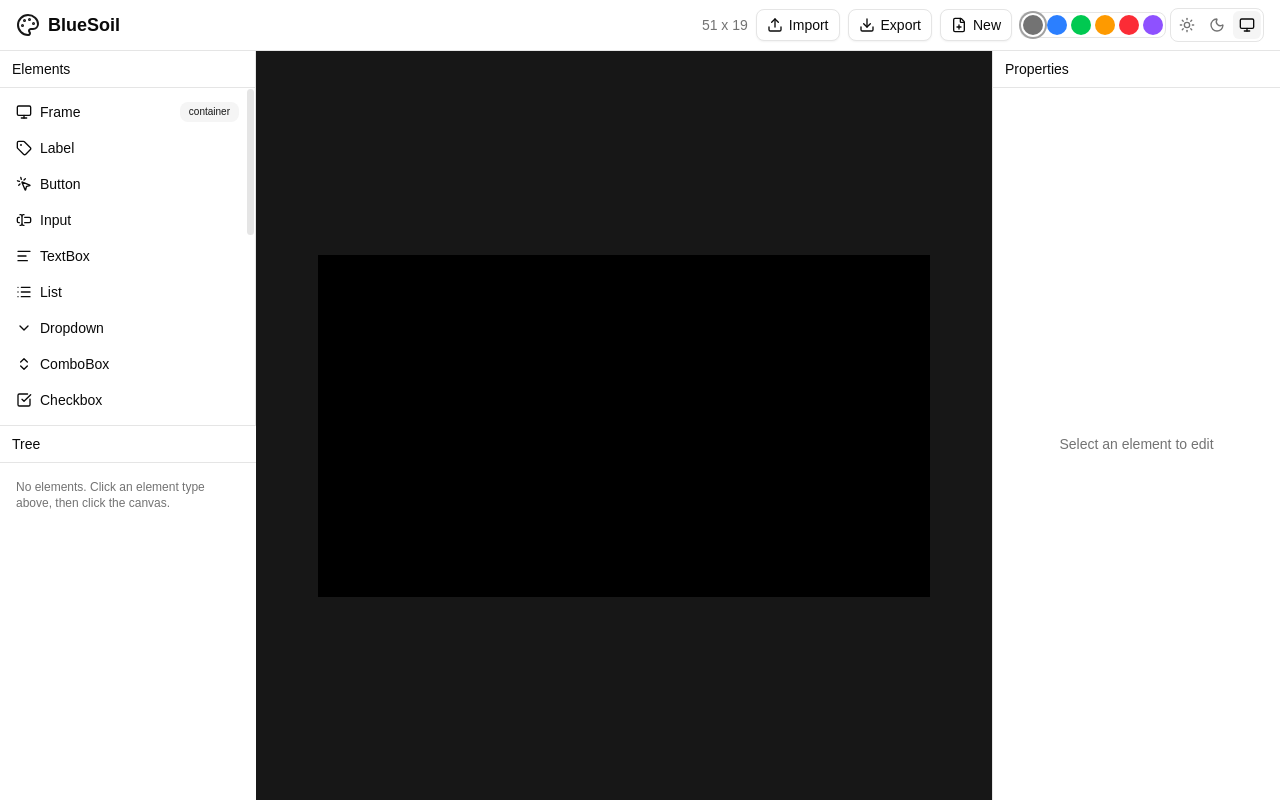
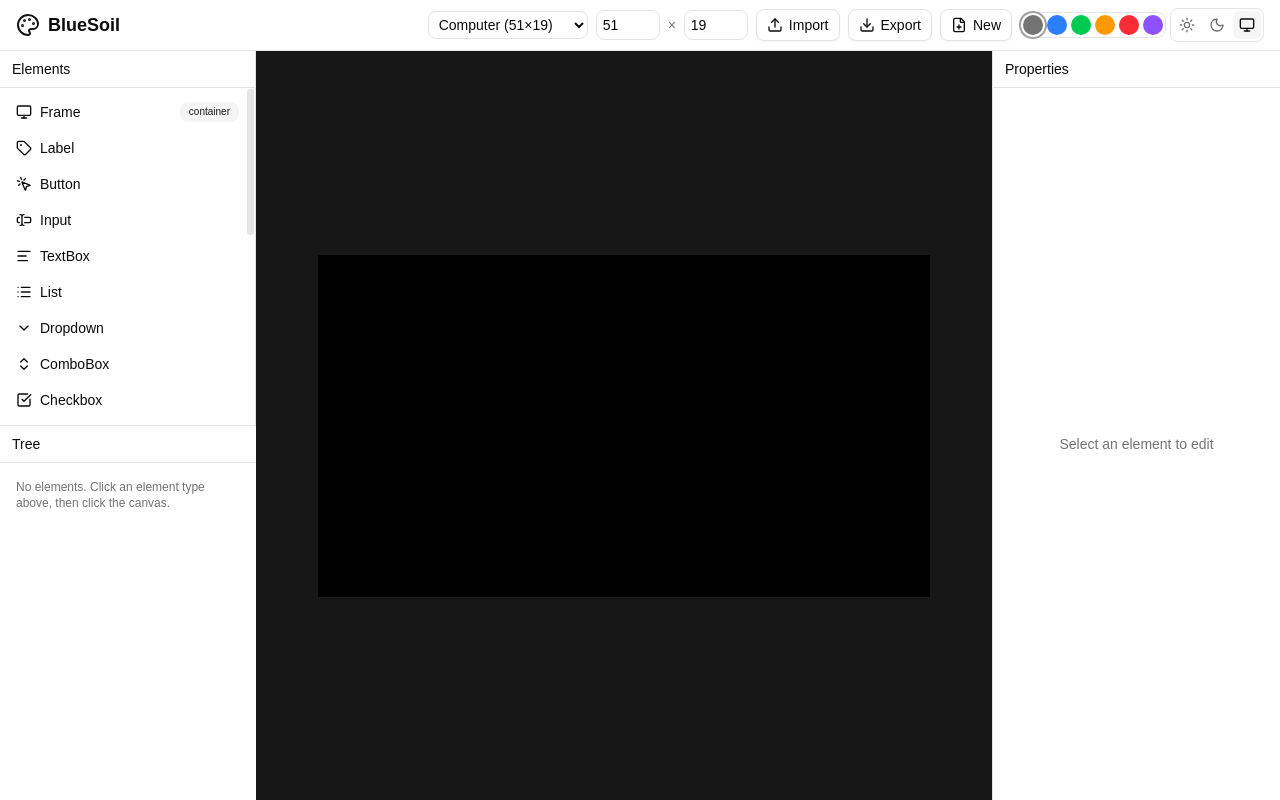
Before and after one commit to cuebitt/bluesoil, a React (Vite) app: page / in a window 1280 px wide. Built offline with nearby package versions, Linux system fonts and the light colour scheme.

Commit message:
feat: add terminal size presets

```diff
--- a/src/components/canvas/TerminalCanvas.tsx
+++ b/src/components/canvas/TerminalCanvas.tsx
@@ -9,7 +9,6 @@ import {
   CELL_WIDTH,
   CELL_HEIGHT,
 } from "@/lib/terminal-renderer";
-import { TERMINAL_WIDTH, TERMINAL_HEIGHT } from "@/lib/palette-colors";
 import {
   ELEMENT_DEFS,
   findElementById,
@@ -72,15 +71,17 @@ export function TerminalCanvas() {
   const duplicateElement = useEditorStore((s) => s.duplicateElement);
   const copy = useEditorStore((s) => s.copy);
   const removeElement = useEditorStore((s) => s.removeElement);
+  const terminalWidth = useEditorStore((s) => s.terminalWidth);
+  const terminalHeight = useEditorStore((s) => s.terminalHeight);
 
   const getScale = useCallback(() => {
     if (!wrapperRef.current) return 1;
     const availW = wrapperRef.current.clientWidth - 8;
     const availH = wrapperRef.current.clientHeight - 8;
-    const termW = TERMINAL_WIDTH * CELL_WIDTH;
-    const termH = TERMINAL_HEIGHT * CELL_HEIGHT;
+    const termW = terminalWidth * CELL_WIDTH;
+    const termH = terminalHeight * CELL_HEIGHT;
     return Math.max(1, Math.min(Math.floor(availW / termW), Math.floor(availH / termH)));
-  }, []);
+  }, [terminalWidth, terminalHeight]);
 
   const draw = useCallback(() => {
     const canvas = canvasRef.current;
@@ -89,8 +90,8 @@ export function TerminalCanvas() {
     if (!ctx) return;
 
     const scale = getScale();
-    const width = TERMINAL_WIDTH * CELL_WIDTH * scale + 8;
-    const height = TERMINAL_HEIGHT * CELL_HEIGHT * scale + 8;
+    const width = terminalWidth * CELL_WIDTH * scale + 8;
+    const height = terminalHeight * CELL_HEIGHT * scale + 8;
 
     canvas.width = width;
     canvas.height = height;
@@ -98,7 +99,7 @@ export function TerminalCanvas() {
     canvas.style.height = `${height}px`;
     ctx.imageSmoothingEnabled = false;
 
-    const grid = renderToGrid(elements);
+    const grid = renderToGrid(elements, terminalWidth, terminalHeight);
     drawGrid(ctx, grid, scale);
 
     if (selectedId) {
@@ -120,7 +121,7 @@ export function TerminalCanvas() {
         ctx.setLineDash([]);
       }
     }
-  }, [elements, selectedId, getScale]);
+  }, [elements, selectedId, getScale, terminalWidth, terminalHeight]);
 
   const load = useCallback(() => {
     setFontError(null);
@@ -148,9 +149,15 @@ export function TerminalCanvas() {
       const canvas = canvasRef.current;
       if (!canvas) return null;
       const rect = canvas.getBoundingClientRect();
-      return pixelToCell(e.clientX - rect.left, e.clientY - rect.top, getScale());
+      return pixelToCell(
+        e.clientX - rect.left,
+        e.clientY - rect.top,
+        getScale(),
+        terminalWidth,
+        terminalHeight,
+      );
     },
-    [getScale],
+    [getScale, terminalWidth, terminalHeight],
   );
 
   const handleMouseDown = useCallback(
@@ -202,16 +209,16 @@ export function TerminalCanvas() {
       const h = (el.attributes.height as number) || 3;
       const nx = Math.min(
         Math.max(drag.origX + (cell.x - drag.startCellX), 1),
-        TERMINAL_WIDTH - w + 1,
+        terminalWidth - w + 1,
       );
       const ny = Math.min(
         Math.max(drag.origY + (cell.y - drag.startCellY), 1),
-        TERMINAL_HEIGHT - h + 1,
+        terminalHeight - h + 1,
       );
       updateAttribute(drag.id, "x", nx);
       updateAttribute(drag.id, "y", ny);
     },
-    [activeTool, cellFromEvent, elements, select, updateAttribute],
+    [activeTool, cellFromEvent, elements, select, updateAttribute, terminalWidth, terminalHeight],
   );
 
   const endDrag = useCallback(() => {
@@ -227,7 +234,7 @@ export function TerminalCanvas() {
       const px = e.clientX - rect.left;
       const py = e.clientY - rect.top;
       const scale = getScale();
-      const cell = pixelToCell(px, py, scale);
+      const cell = pixelToCell(px, py, scale, terminalWidth, terminalHeight);
       if (!cell) return;
 
       if (activeTool) {
@@ -242,7 +249,7 @@ export function TerminalCanvas() {
         select(hit ? hit.id : null);
       }
     },
-    [activeTool, elements, addElement, select, getScale],
+    [activeTool, elements, addElement, select, getScale, terminalWidth, terminalHeight],
   );
 
   const handleContextMenu = useCallback(
@@ -251,7 +258,13 @@ export function TerminalCanvas() {
       const canvas = canvasRef.current;
       if (!canvas) return;
       const rect = canvas.getBoundingClientRect();
-      const cell = pixelToCell(e.clientX - rect.left, e.clientY - rect.top, getScale());
+      const cell = pixelToCell(
+        e.clientX - rect.left,
+        e.clientY - rect.top,
+        getScale(),
+        terminalWidth,
+        terminalHeight,
+      );
       if (!cell) {
         setMenu(null);
         return;
@@ -265,7 +278,7 @@ export function TerminalCanvas() {
         targetId: hit ? hit.id : null,
       });
     },
-    [elements, getScale],
+    [elements, getScale, terminalWidth, terminalHeight],
   );
 
   const handleAddFromMenu = useCallback(
--- a/src/components/layout/AppHeader.tsx
+++ b/src/components/layout/AppHeader.tsx
@@ -1,6 +1,6 @@
 import { Button } from "@/components/ui/button";
 import { useEditorStore } from "@/store/editor";
-import { TERMINAL_WIDTH, TERMINAL_HEIGHT } from "@/lib/palette-colors";
+import { TERMINAL_PRESETS, MIN_TERMINAL, MAX_TERMINAL_W, MAX_TERMINAL_H } from "@/lib/terminal";
 import { ExportDialog } from "@/components/export/ExportDialog";
 import { ImportDialog } from "@/components/export/ImportDialog";
 import { ThemeControls } from "@/components/layout/ThemeControls";
@@ -8,6 +8,12 @@ import { Palette, FilePlus } from "lucide-react";
 
 export function AppHeader() {
   const newProject = useEditorStore((s) => s.newProject);
+  const terminalWidth = useEditorStore((s) => s.terminalWidth);
+  const terminalHeight = useEditorStore((s) => s.terminalHeight);
+  const setTerminalSize = useEditorStore((s) => s.setTerminalSize);
+  const selectedPreset =
+    TERMINAL_PRESETS.find((p) => p.width === terminalWidth && p.height === terminalHeight)?.id ??
+    "custom";
 
   return (
     <header className="flex items-center justify-between border-b px-4 py-2">
@@ -16,9 +22,41 @@ export function AppHeader() {
         <h1 className="text-lg font-semibold">BlueSoil</h1>
       </div>
       <div className="flex items-center gap-2">
-        <span className="text-sm text-muted-foreground">
-          {TERMINAL_WIDTH} x {TERMINAL_HEIGHT}
-        </span>
+        <select
+          aria-label="Terminal size preset"
+          value={selectedPreset}
+          onChange={(e) => {
+            const preset = TERMINAL_PRESETS.find((p) => p.id === e.target.value);
+            if (preset) setTerminalSize(preset.width, preset.height);
+          }}
+          className="rounded-md border bg-background px-1.5 py-1 text-sm"
+        >
+          {TERMINAL_PRESETS.map((p) => (
+            <option key={p.id} value={p.id}>
+              {p.label}
+            </option>
+          ))}
+          <option value="custom">Custom</option>
+        </select>
+        <input
+          aria-label="Terminal width"
+          type="number"
+          value={terminalWidth}
+          min={MIN_TERMINAL}
+          max={MAX_TERMINAL_W}
+          onChange={(e) => setTerminalSize(Number(e.target.value), terminalHeight)}
+          className="w-16 rounded-md border bg-background px-1.5 py-1 text-sm"
+        />
+        <span className="text-sm text-muted-foreground">×</span>
+        <input
+          aria-label="Terminal height"
+          type="number"
+          value={terminalHeight}
+          min={MIN_TERMINAL}
+          max={MAX_TERMINAL_H}
+          onChange={(e) => setTerminalSize(terminalWidth, Number(e.target.value))}
+          className="w-16 rounded-md border bg-background px-1.5 py-1 text-sm"
+        />
         <ImportDialog />
         <ExportDialog />
         <Button variant="outline" size="sm" onClick={newProject}>
--- a/src/hooks/useAutoSave.ts
+++ b/src/hooks/useAutoSave.ts
@@ -5,6 +5,8 @@ export function useAutoSave() {
   const saveToLocalStorage = useEditorStore((s) => s.saveToLocalStorage);
   const loadFromLocalStorage = useEditorStore((s) => s.loadFromLocalStorage);
   const elements = useEditorStore((s) => s.elements);
+  const terminalWidth = useEditorStore((s) => s.terminalWidth);
+  const terminalHeight = useEditorStore((s) => s.terminalHeight);
   const timerRef = useRef<ReturnType<typeof setTimeout> | null>(null);
 
   useEffect(() => {
@@ -17,5 +19,5 @@ export function useAutoSave() {
     return () => {
       if (timerRef.current) clearTimeout(timerRef.current);
     };
-  }, [elements, saveToLocalStorage]);
+  }, [elements, terminalWidth, terminalHeight, saveToLocalStorage]);
 }
--- a/src/lib/palette-colors.ts
+++ b/src/lib/palette-colors.ts
@@ -45,6 +45,3 @@ export function ccToHex(index: string): string {
   if (!match) return "#000000";
   return `#${parseInt(match[1]).toString(16).padStart(2, "0")}${parseInt(match[2]).toString(16).padStart(2, "0")}${parseInt(match[3]).toString(16).padStart(2, "0")}`;
 }
-
-export const TERMINAL_WIDTH = 51;
-export const TERMINAL_HEIGHT = 19;
--- /dev/null
+++ b/src/lib/terminal.ts
@@ -0,0 +1,22 @@
+export interface TerminalPreset {
+  id: string;
+  label: string;
+  width: number;
+  height: number;
+}
+export const TERMINAL_PRESETS: TerminalPreset[] = [
+  { id: "computer", label: "Computer (51×19)", width: 51, height: 19 },
+  { id: "pocket", label: "Pocket (26×20)", width: 26, height: 20 },
+  { id: "monitor", label: "Monitor 2x2 (7×5)", width: 7, height: 5 },
+  { id: "monitor3x2", label: "Monitor 3x2 (10×6)", width: 10, height: 6 },
+  { id: "monitor5x4", label: "Monitor 5x4 (16×12)", width: 16, height: 12 },
+];
+export const MIN_TERMINAL = 1;
+export const MAX_TERMINAL_W = 164;
+export const MAX_TERMINAL_H = 81;
+export function clampTerminalSize(w: number, h: number): { width: number; height: number } {
+  return {
+    width: Math.min(MAX_TERMINAL_W, Math.max(MIN_TERMINAL, Math.floor(w) || 1)),
+    height: Math.min(MAX_TERMINAL_H, Math.max(MIN_TERMINAL, Math.floor(h) || 1)),
+  };
+}
--- a/src/store/editor.ts
+++ b/src/store/editor.ts
@@ -1,6 +1,7 @@
 import { create } from "zustand";
 import type { ElementType, ElementNode } from "@/lib/elements";
 import { createElementNode } from "@/lib/elements";
+import { clampTerminalSize } from "@/lib/terminal";
 
 interface EditorStore {
   elements: ElementNode[];
@@ -9,6 +10,10 @@ interface EditorStore {
   clipboard: ElementNode | null;
   past: ElementNode[][];
   future: ElementNode[][];
+  terminalWidth: number;
+  terminalHeight: number;
+
+  setTerminalSize: (w: number, h: number) => void;
 
   addElement: (type: ElementType, parentId: string | null, index: number) => string;
   removeElement: (id: string) => void;
@@ -177,6 +182,13 @@ export const useEditorStore = create<EditorStore>((set, get) => ({
   clipboard: null,
   past: [],
   future: [],
+  terminalWidth: 51,
+  terminalHeight: 19,
+
+  setTerminalSize: (w, h) => {
+    const { width, height } = clampTerminalSize(w, h);
+    set({ terminalWidth: width, terminalHeight: height });
+  },
 
   addElement: (type, parentId, index) => {
     const node = createElementNode(type);
@@ -277,8 +289,11 @@ export const useEditorStore = create<EditorStore>((set, get) => ({
   },
 
   saveToLocalStorage: () => {
-    const { elements } = get();
-    localStorage.setItem("bluesoil-project", JSON.stringify({ elements, version: 1 }));
+    const { elements, terminalWidth, terminalHeight } = get();
+    localStorage.setItem(
+      "bluesoil-project",
+      JSON.stringify({ elements, terminalWidth, terminalHeight, version: 2 }),
+    );
   },
 
   loadFromLocalStorage: () => {
@@ -287,7 +302,13 @@ export const useEditorStore = create<EditorStore>((set, get) => ({
         localStorage.getItem("bluesoil-project") ?? localStorage.getItem("bluesand-project");
       if (!raw) return;
       const data = JSON.parse(raw);
-      if (data.elements) set({ elements: data.elements });
+      if (data.elements) {
+        const { width, height } = clampTerminalSize(
+          data.terminalWidth ?? 51,
+          data.terminalHeight ?? 19,
+        );
+        set({ elements: data.elements, terminalWidth: width, terminalHeight: height });
+      }
     } catch {
       /* ignore */
     }
```
Also changed, not shown: src/lib/terminal-renderer.ts (+13 -11 lines), 2 other files (tests, documents, lock files or other folders).
